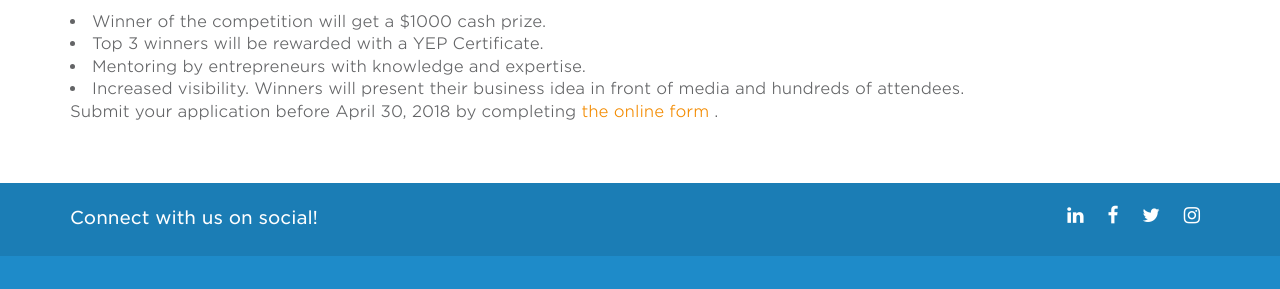
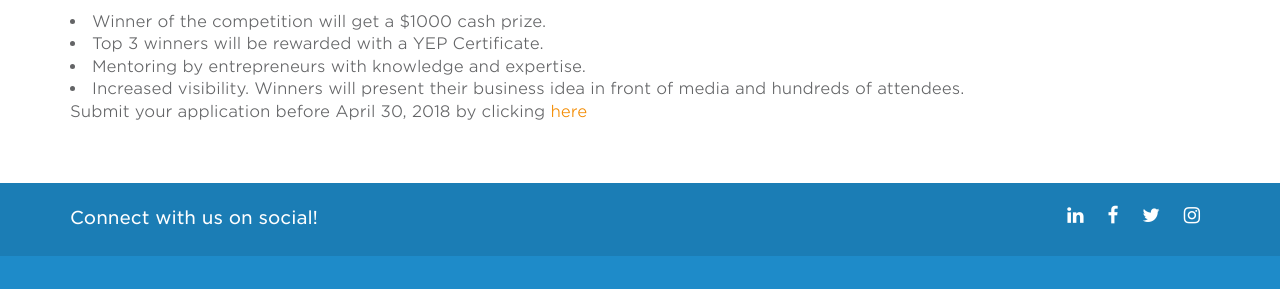
Before and after one commit to YEPNetwork/yepnetwork.github.io, a Jekyll site: the page built from _pages/business-idea.html, in a window 1280 px wide. Shown: the part 1401-1690 px from the top of the page. Built offline with Jekyll 4.4.1, drawn with Linux system fonts in a browser that asks for light colours; nearby versions of some CDN libraries.

Commit message:
Update business-idea.html

```diff
--- a/_pages/business-idea.html
+++ b/_pages/business-idea.html
@@ -30,4 +30,4 @@ YEP is happy to announce its 2nd Business Idea Competition. YEP’s Business Ide
 <li> Top 3 winners will be rewarded with a YEP Certificate.</li>
 <li> Mentoring by entrepreneurs with knowledge and expertise.</li>
 <li> Increased visibility. Winners will present their business idea in front of media and hundreds of attendees.</li>
-<p> Submit your application before April 30, 2018 by completing  <a href="https://goo.gl/xh64gB"> the online form </a>. </p>
+<p> Submit your application before April 30, 2018 by clicking  <a href="https://goo.gl/xh64gB"> here </a> </p>
```
